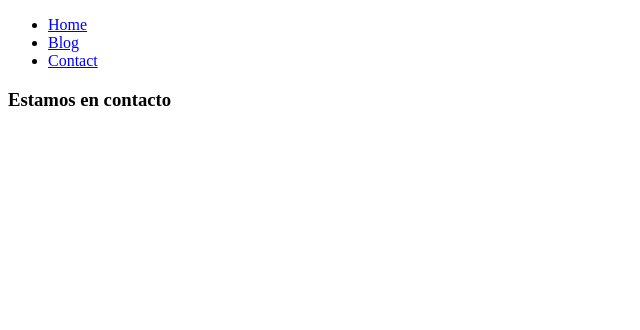
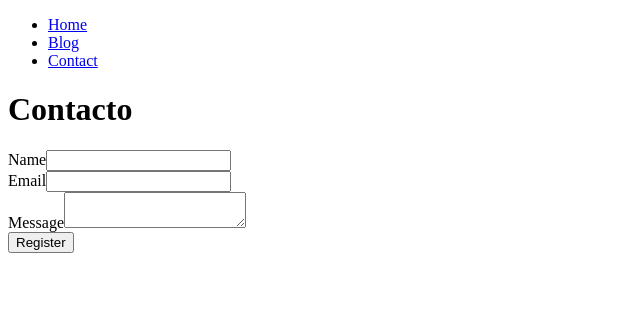
Before and after one commit to AndresMorales-gif/music_blog, a Symfony app: template templates/contacto/index.html.twig in a window 1280 px wide. Shown: the top 330 px of the page, without its empty margins (0-640 px from the left). Run offline with Twig, Linux system fonts and the light colour scheme; the template is opened without the code that fills it, so the values that code supplies are empty; form fields are guessed from the names that the template uses; some libraries are stand-ins or nearby versions.

Commit message:
Arreglando bugs, desplegando el formulario en la vista

```diff
--- a/src/Controller/ContactoController.php
+++ b/src/Controller/ContactoController.php
@@ -5,6 +5,7 @@ namespace App\Controller;
 use App\Entity\Messages;
 use App\Form\MessagesType;
 use Symfony\Bundle\FrameworkBundle\Controller\AbstractController;
+use Symfony\Component\HttpFoundation\Request;
 use Symfony\Component\Routing\Annotation\Route;
 
 class ContactoController extends AbstractController
--- a/src/Form/MessagesType.php
+++ b/src/Form/MessagesType.php
@@ -15,13 +15,13 @@ class MessagesType extends AbstractType
     {
         $builder
             ->add('name', TextType::class, [
-                'alias' => 'Nombres'
+                'label' => 'Nombres'
             ])
             ->add('email', EmailType::class, [
-                'alias' => 'Correo'
+                'label' => 'Correo'
             ])
             ->add('message', TextType::class, [
-                'alias' => 'Mensaje'
+                'label' => 'Mensaje'
             ])
         ;
     }
--- a/templates/contacto/index.html.twig
+++ b/templates/contacto/index.html.twig
@@ -3,7 +3,14 @@
 {% block title %}Hello ContactoController!{% endblock %}
 
 {% block body %}
-<div>
-	<h3>Estamos en contacto</h3>
-</div>
+<h1>Contacto</h1>
+
+    {{ form_start(form) }}
+        {{ form_row(form.name) }}
+        {{ form_row(form.email) }}
+        {{ form_row(form.message) }}
+
+
+        <button type="submit" class="btn">Register</button>
+    {{ form_end(form) }}
 {% endblock %}
```
Also changed, not shown: public/uploads/images/Paloma-paz-5f556d4bb8add.png (added).
